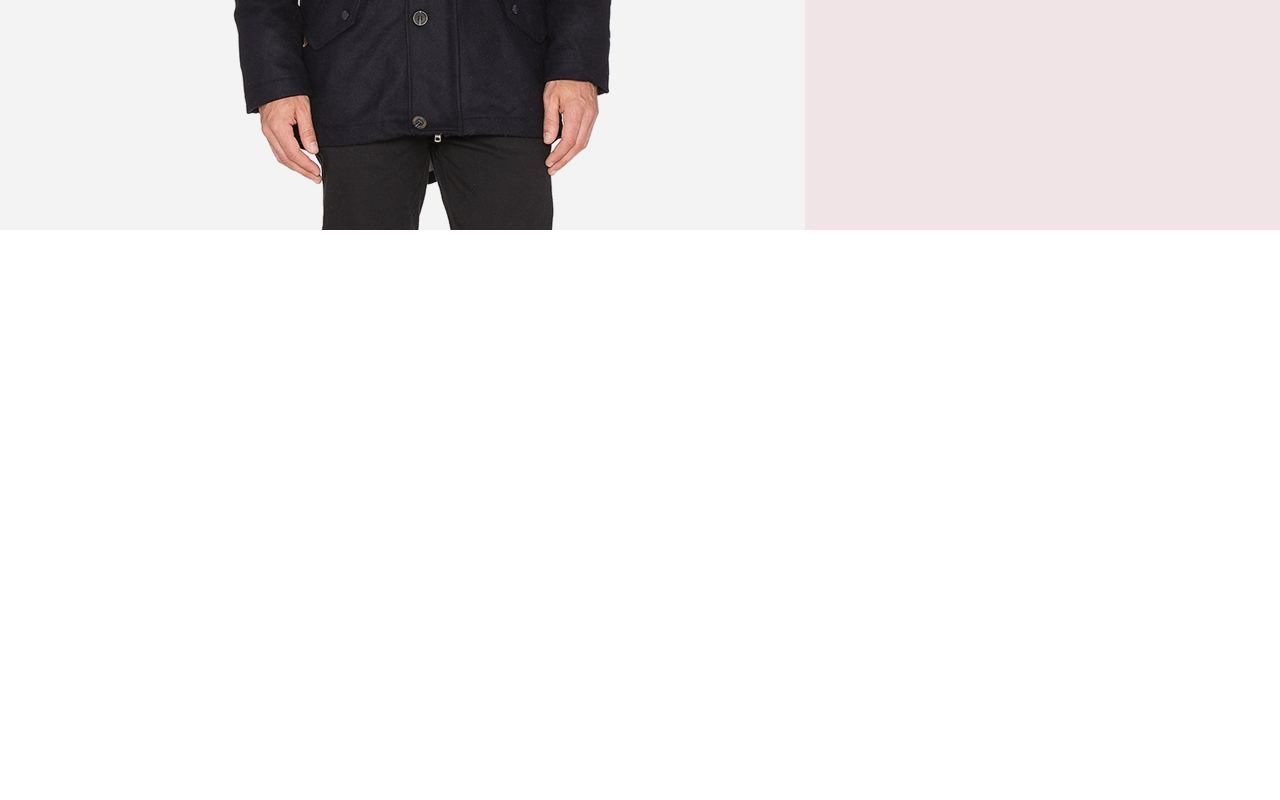
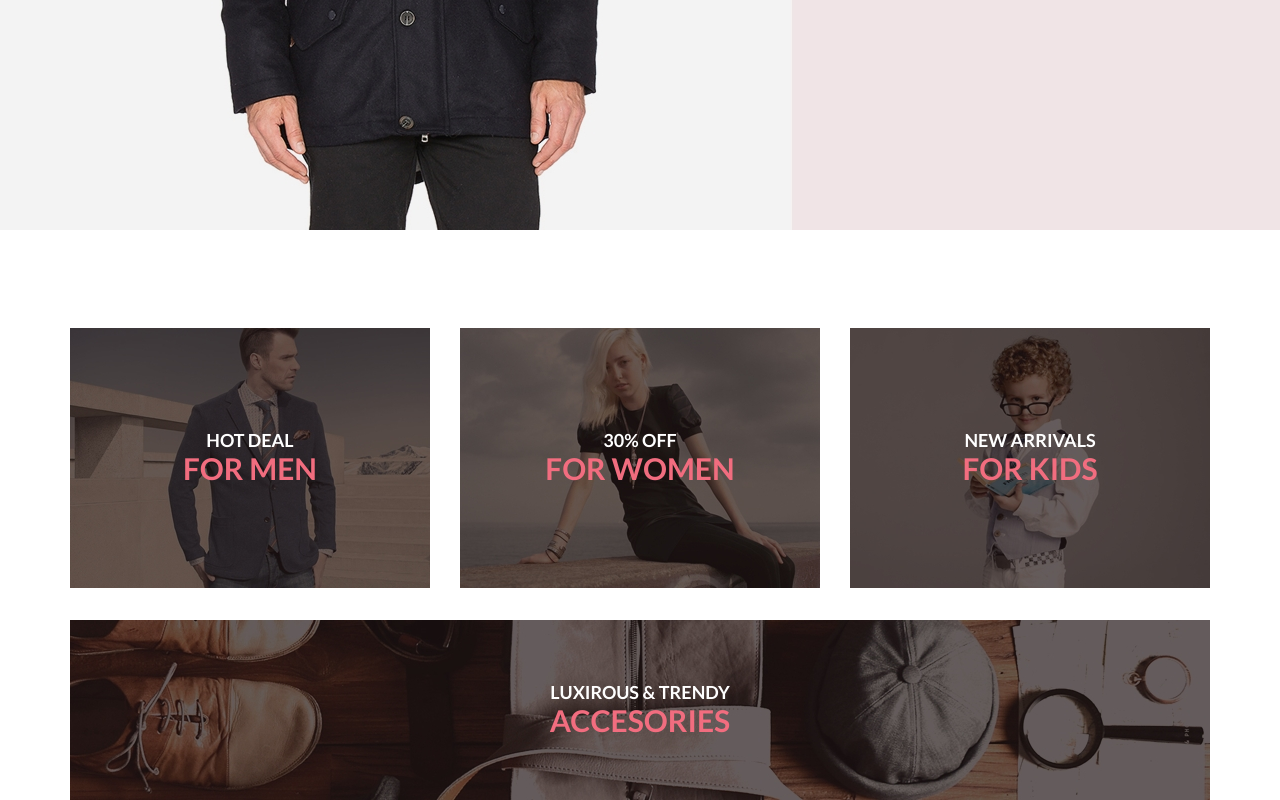
Before and after one commit to AygulSay/ResponsivePage, a plain HTML site: page project/index.html in a window 1280 px wide. Shown: the part 534-1334 px from the top of the page. Before the commit the page ends 800 px from the top, so only its background shows below. Drawn offline with Linux system fonts and the light colour scheme.

Commit message:
Сделала раздел категорий

```diff
--- a/project/css/style.sass
+++ b/project/css/style.sass
@@ -1,5 +1,4 @@
 //GENERAL STYLES
-
 body
   font-family: 'Lato', sans-serif
 
@@ -7,8 +6,15 @@ body
   margin: 0 auto
   max-width: 1600px
 
+.center-box
+  max-width: 1140px
+  margin: 0 auto
+
 //HEADER
 @import "../header/_header"
 
 //SLIDER
 @import "../slider/_slider"
+
+//CATEGORIES
+@import "../categories/_categories"
--- a/project/index.html
+++ b/project/index.html
@@ -29,15 +29,44 @@
                     </div>
                 </div>
             </header>
-                <div class="slider__text-block">
-                    <p class="slider__text slider__text_size">
-                        THE BRAND</p>
-                    <p class="slider__text">OF LUXERIOUS <span class="slider__text_pink">FASHION</span></p>
+            <div class="slider__text-block">
+                <p class="slider__text slider__text_size">
+                    THE BRAND</p>
+                <p class="slider__text">OF LUXERIOUS <span class="slider__text_pink">FASHION</span></p>
+            </div>
+        </div>
+        <article class="categories">
+            <div class="center-box">
+                <div class="categories__block">
+                    <a href="#">
+                        <div class="categories__box categories__for-men">
+                            <p class="categories__text">hOT dEAL</p>
+                            <p class="categories__text_pink">FOR MEN</p>
+                        </div>
+                    </a>
+                    <a href="#">
+                        <div class="categories__box categories__for-women">
+                            <p class="categories__text">30% off</p>
+                            <p class="categories__text_pink">FOR women</p>
+                        </div>
+                    </a>
+                    <a href="#">
+                        <div class="categories__box categories__for-kids">
+                            <p class="categories__text">new arrivals</p>
+                            <p class="categories__text_pink">FOR kids</p>
+                        </div>
+                    </a>
                 </div>
-        </div>
+                <a href="#">
+                    <div class="categories__box categories__accesories">
+                        <p class="categories__text">LUXIROUS & trendy</p>
+                        <p class="categories__text_pink">ACCESORIES</p>
+                    </div>
+                </a>
+            </div>
+        </article>
     </div>
     <footer>
-
     </footer>
 </div>
 </body>
--- a/project/slider/__slider.sass
+++ b/project/slider/__slider.sass
@@ -5,7 +5,7 @@
 .slider
   height: 764px
   width: 100%
-  background: #f1e4e6 url("../img/slider-man.jpg") no-repeat
+  background: #f1e4e6 url("../img/slider.jpg") no-repeat 2%
 
 .slider__text-block
   margin-top: 327px
```
Also changed, not shown: project/css/normalize.css, project/css/style.css, project/img/categories__accessories.jpg (added), project/img/categories__kids.jpg (added), project/img/categories__men.jpg (added), project/img/categories__women.jpg (added), 1 other file.
